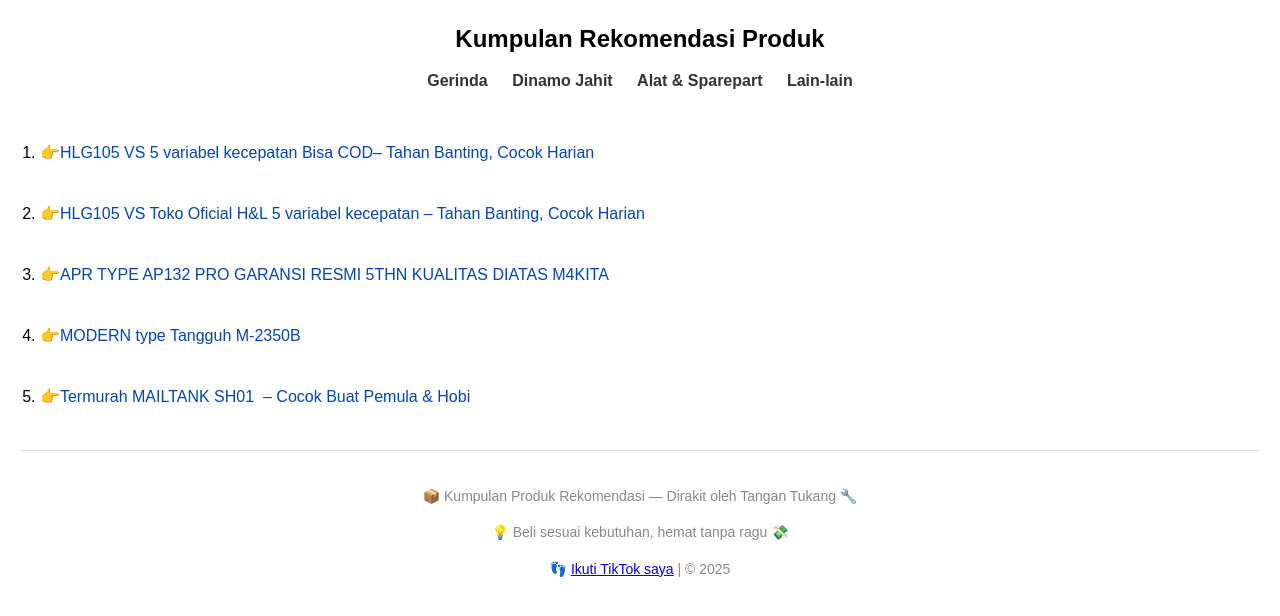
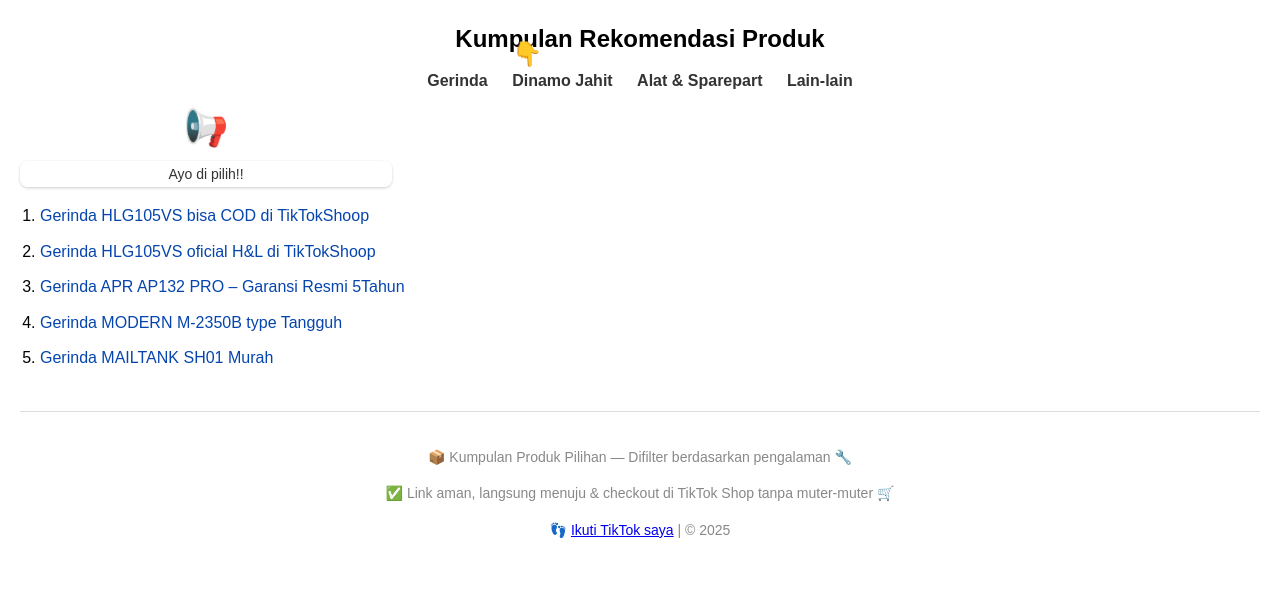
Before and after one commit to wongzhe123/Wongzhe123.github.io, a plain HTML site: page index.html in a window 1280 px wide. Both pictures are taken after a click on the link "Gerinda". Drawn offline with Linux system fonts and the light colour scheme.

Commit message:
update audio

```diff
--- /dev/null
+++ b/data.json
@@ -0,0 +1,42 @@
+{
+  "gerinda": [
+    {
+      "judul": "Gerinda HLG105VS bisa COD di TikTokShoop",
+      "url": "https://vt.tokopedia.com/t/ZSkqGN9JA/"
+    },
+    {
+      "judul": "Gerinda HLG105VS oficial H&L di TikTokShoop",
+      "url": "https://vt.tokopedia.com/t/ZSkqtoTdb/"
+    },
+    {
+      "judul": "Gerinda APR AP132 PRO – Garansi Resmi 5Tahun",
+      "url": "https://vt.tokopedia.com/t/ZSkqWCV7r/"
+    },
+    {
+      "judul": "Gerinda MODERN M-2350B type Tangguh",
+      "url": "https://vt.tokopedia.com/t/ZSkq7PPyb/"
+    },
+    {
+      "judul": "Gerinda MAILTANK SH01 Murah",
+      "url": "https://vt.tokopedia.com/t/ZSkqWwQye/"
+    }
+  ],
+  "dinamo": [
+    {
+      "judul": " Dinamo Servo Yuasa TH-550",
+      "url": "https://vt.tokopedia.com/t/ZSkqcN1qn/"
+    }
+  ],
+  "alat": [
+    {
+      "judul": " Kunci L Set untuk Servis Dinamo",
+      "url": "#"
+    }
+  ],
+  "lain": [
+    {
+      "judul": " Lampu Meja Tukang Jahit",
+      "url": "#"
+    }
+  ]
+}
--- a/index.html
+++ b/index.html
@@ -1,136 +1,57 @@
 <!DOCTYPE html>
 <html lang="id">
 <head>
-  <meta charset="UTF-8">
-  <meta name="viewport" content="width=device-width, initial-scale=1.0">
+  <meta charset="UTF-8" />
+  <meta name="viewport" content="width=device-width, initial-scale=1.0"/>
   <title>Kumpulan Rekomendasi Produk</title>
-  <style>
-    body {
-      font-family: Arial, sans-serif;
-      margin: 20px;
-      line-height: 1.6;
-    }
-
-    h1 {
-      text-align: center;
-      font-size: 24px;
-      margin-bottom: 10px;
-    }
-
-    nav {
-      text-align: center;
-      margin-bottom: 20px;
-    }
-
-    nav a {
-      margin: 0 10px;
-      text-decoration: none;
-      color: #333;
-      font-weight: bold;
-    }
-
-    nav a:hover {
-      text-decoration: underline;
-    }
-
-    .kategori {
-      display: none;
-    }
-
-    .kategori.active {
-      display: block;
-    }
-
-    ol {
-      padding-left: 20px;
-    }
-
-    li {
-      margin-bottom: 10px;
-    }
-
-    li a {
-      color: #0645AD; /* Warna default link browser */
-      text-decoration: none;
-    }
-
-    li a:visited {
-      color: #551A8B; /* Warna link setelah diklik */
-    }
-
-    li a:hover {
-      text-decoration: underline;
-    }
-
-    footer {
-      text-align: center;
-      padding: 20px;
-      font-size: 14px;
-      color: #888;
-      border-top: 1px solid #ddd;
-      margin-top: 40px;
-    }
-  </style>
+  <link rel="stylesheet" href="style.css" />
 </head>
 <body>
 
-  <h1>Kumpulan Rekomendasi Produk</h1>
+<h1>Kumpulan Rekomendasi Produk</h1>
 
+<!-- Emoji telunjuk -->
+<div id="pointer" class="pointer-anim">👇</div>
+
+
+  <!-- Navigasi Kategori -->
   <nav>
     <a href="#" onclick="tampilKategori('gerinda')">Gerinda</a>
     <a href="#" onclick="tampilKategori('dinamo')">Dinamo Jahit</a>
     <a href="#" onclick="tampilKategori('alat')">Alat & Sparepart</a>
     <a href="#" onclick="tampilKategori('lain')">Lain-lain</a>
-  </nav>
+</nav>
 
-  <div id="gerinda" class="kategori active">
-    <ol>
+ <!-- Tombol Speaker Melayang -->
+  <div id="speakerWrapper" onclick="putarPromo()" title="Klik untuk dengar promo!">
+    <div id="speakerFloating">📢</div>
+    <div id="teksMengambang">Ayo di pilih!!</div>
+  </div>
+
+
+  <!-- Kontainer Daftar Produk -->
+  <div id="kontainerProduk">
+    <div id="gerinda" class="kategori active"><ol></ol></div>
+    <div id="dinamo" class="kategori"><ol></ol></div>
+    <div id="alat" class="kategori"><ol></ol></div>
+    <div id="lain" class="kategori"><ol></ol></div>
+  </div>
 
 
 
+<footer>
+  <p>📦 Kumpulan Produk Pilihan — Difilter berdasarkan pengalaman 🔧</p>
+  <p>✅ Link aman, langsung menuju & checkout di TikTok Shop tanpa muter-muter 🛒</p>
+  <p>👣 <a href="https://tiktok.com/@wongzhe123" target="_blank">Ikuti TikTok saya</a> | © 2025</p>
+</footer>
+
+<script src="index.js"></script>
+
+<audio id="klikAudio" src="sounds/klik.wav" preload="auto"></audio>
+
+<audio id="promoAudio" src="sounds/adamJualan.mp3" preload="auto"></audio>
 
 
 
-    <li><a href="https://vt.tokopedia.com/t/ZSkqGN9JA/
-" target="_blank">👉HLG105 VS 5 variabel kecepatan Bisa COD– Tahan Banting, Cocok Harian</a></li>
-    <li><a href="https://vt.tokopedia.com/t/ZSkqtoTdb/" target="_blank">👉HLG105 VS Toko Oficial H&L 5 variabel kecepatan – Tahan Banting, Cocok Harian</a></li>
-  <li><a href="https://vt.tokopedia.com/t/ZSkqWCV7r/" target="_blank">👉APR TYPE AP132 PRO GARANSI RESMI 5THN KUALITAS DIATAS M4KITA</a></li>
-  <li><a href="https://vt.tokopedia.com/t/ZSkq7PPyb/" target="_blank">👉MODERN type Tangguh M-2350B </a></li>
-  <li><a href="https://vt.tokopedia.com/t/ZSkqWwQye/" target="_blank">👉Termurah MAILTANK SH01  – Cocok Buat Pemula & Hobi</a></li>
-    </ol>
-  </div>
-
-  <div id="dinamo" class="kategori">
-    <ol>
-      <li><a href="https://vt.tokopedia.com/t/ZSkqcN1qn/">Dinamo Hemat Listrik Servo Mesin Jahit Yuasa TH-550 DA-EA / TH-550 B / TH-550 AA</a></li>
-    </ol>
-  </div>
-
-  <div id="alat" class="kategori">
-    <ol>
-      <li><a href="#">Kunci L Set untuk Servis Dinamo</a></li>
-    </ol>
-  </div>
-
-  <div id="lain" class="kategori">
-    <ol>
-      <li><a href="#">Lampu Meja Tukang Jahit</a></li>
-    </ol>
-  </div>
-
-  <footer>
-    <p>📦 Kumpulan Produk Rekomendasi — Dirakit oleh Tangan Tukang 🔧</p>
-    <p>💡 Beli sesuai kebutuhan, hemat tanpa ragu 💸</p>
-    <p>👣 <a href="https://tiktok.com/@wongzhe123" target="_blank">Ikuti TikTok saya</a> | © 2025</p>
-  </footer>
-
-  <script>
-    function tampilKategori(id) {
-      const semuaKategori = document.querySelectorAll('.kategori');
-      semuaKategori.forEach(k => k.classList.remove('active'));
-      document.getElementById(id).classList.add('active');
-    }
-  </script>
-
 </body>
 </html>
--- /dev/null
+++ b/index.js
@@ -0,0 +1,67 @@
+// Fungsi ganti kategori aktif
+
+function tampilKategori(id) {
+  const semuaKategori = document.querySelectorAll('.kategori');
+  semuaKategori.forEach(k => k.classList.remove('active'));
+  document.getElementById(id).classList.add('active');
+
+  // Mainkan suara klik
+  const klikSound = document.getElementById('klikAudio');
+  if (klikSound) {
+    klikSound.currentTime = 0; // mulai dari awal
+    klikSound.play();
+  }
+}
+
+
+// Ambil data dari data.json dan render ke halaman
+fetch('data.json')
+  .then(response => response.json())
+  .then(data => {
+    Object.keys(data).forEach(kategori => {
+      const target = document.querySelector(`#${kategori} ol`);
+      if (target) {
+        data[kategori].forEach((produk) => {
+          const item = document.createElement('li');
+          const link = document.createElement('a');
+          link.href = produk.url;
+          link.target = "_blank";
+          link.textContent = produk.judul; // Jangan pakai nomor manual
+          item.appendChild(link);
+          target.appendChild(item);
+        });
+      }
+    });
+  });
+
+// Animasi pointer loncat-loncat antar kategori
+const pointer = document.getElementById('pointer');
+const kategoriLinks = document.querySelectorAll('nav a');
+
+let currentIndex = 0;
+
+function gerakkanPointer() {
+  const target = kategoriLinks[currentIndex];
+  const rect = target.getBoundingClientRect();
+
+  const scrollTop = window.pageYOffset || document.documentElement.scrollTop;
+  const scrollLeft = window.pageXOffset || document.documentElement.scrollLeft;
+
+  pointer.style.left = `${rect.left + scrollLeft}px`;
+  pointer.style.top = `${rect.top + scrollTop - 30}px`;
+
+  currentIndex = (currentIndex + 1) % kategoriLinks.length;
+}
+
+setInterval(gerakkanPointer, 1500);
+gerakkanPointer();
+
+
+//suara promo
+function putarPromo() {
+  const audio = document.getElementById('promoAudio');
+  if (audio) {
+    audio.currentTime = 0;
+    audio.play();
+  }
+}
--- /dev/null
+++ b/style.css
@@ -0,0 +1,125 @@
+body {
+    font-family: Arial, sans-serif;
+    margin: 20px;
+    line-height: 1.6;
+}
+
+h1 {
+    text-align: center;
+    font-size: 24px;
+    margin-bottom: 10px;
+}
+
+nav {
+    text-align: center;
+    margin-bottom: 5px;
+    position: relative;
+}
+
+nav a {
+    margin: 0 10px;
+    text-decoration: none;
+    color: #333;
+    font-weight: bold;
+}
+
+nav a:hover {
+    text-decoration: underline;
+}
+
+.kategori {
+    display: none;
+}
+
+.kategori.active {
+    display: block;
+}
+
+ol {
+    padding-left: 20px;
+}
+
+li {
+    margin-bottom: 10px;
+}
+
+li a {
+    color: #0645AD;
+    text-decoration: none;
+}
+
+li a:visited {
+    color: #551A8B;
+}
+
+li a:hover {
+    text-decoration: underline;
+}
+
+footer {
+    text-align: center;
+    padding: 20px;
+    font-size: 14px;
+    color: #888;
+    border-top: 1px solid #ddd;
+    margin-top: 40px;
+}
+
+/* Telunjuk animasi */
+#telunjuk {
+    position: absolute;
+    font-size: 24px;
+    transition: all 0.4s ease-in-out;
+}
+
+.pointer-anim {
+  position: absolute;
+  font-size: 24px;
+  animation: loncat 0.3s ease infinite alternate;
+  transition: top 0.3s, left 0.3s;
+  z-index: 1000;
+}
+
+@keyframes loncat {
+  from { transform: translateY(0); }
+  to { transform: translateY(-10px); }
+}
+
+
+/*tambah lagi*/
+#speakerWrapper {
+    display: inline-block;
+    margin-top: 0;
+    margin-bottom: 10;
+    text-align: center;
+    cursor: pointer;
+    width: 30%;
+}
+#speakerFloating {
+  font-size: 36px;
+  animation: goyang 1s infinite;
+}
+
+#teksMengambang {
+  font-size: 14px;
+  color: #333;
+  background: rgba(255,255,255,0.8);
+  padding: 2px 6px;
+  border-radius: 8px;
+  margin-top: 4px;
+  box-shadow: 0 1px 3px rgba(0,0,0,0.2);
+  animation: teksNaikTurun 2s infinite;
+}
+
+@keyframes goyang {
+  0% { transform: rotate(0deg); }
+  25% { transform: rotate(-10deg); }
+  50% { transform: rotate(10deg); }
+  75% { transform: rotate(-10deg); }
+  100% { transform: rotate(0deg); }
+}
+
+@keyframes teksNaikTurun {
+  0%, 100% { transform: translateY(0); }
+  50% { transform: translateY(-4px); }
+}
```
Also changed, not shown: 3 other files.
